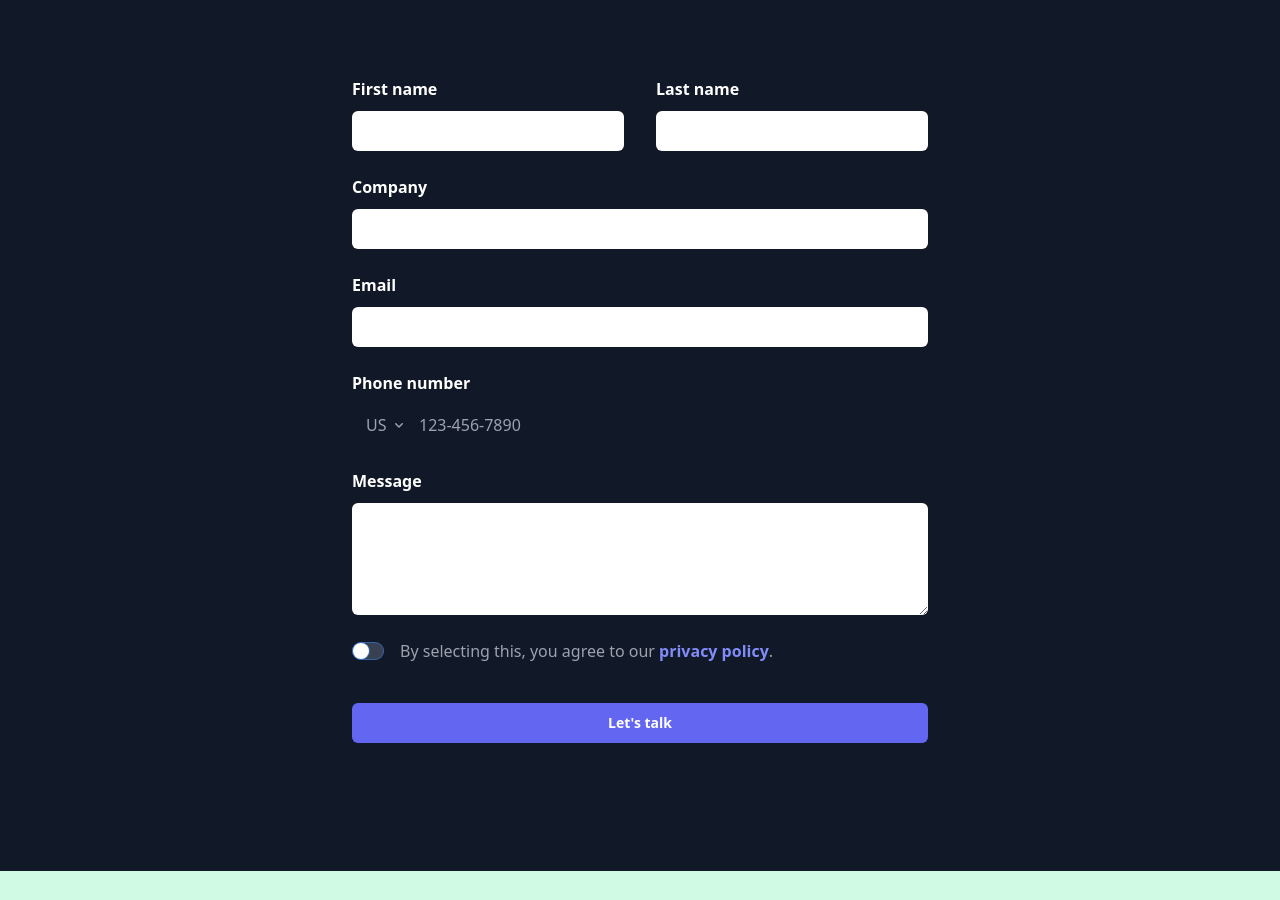
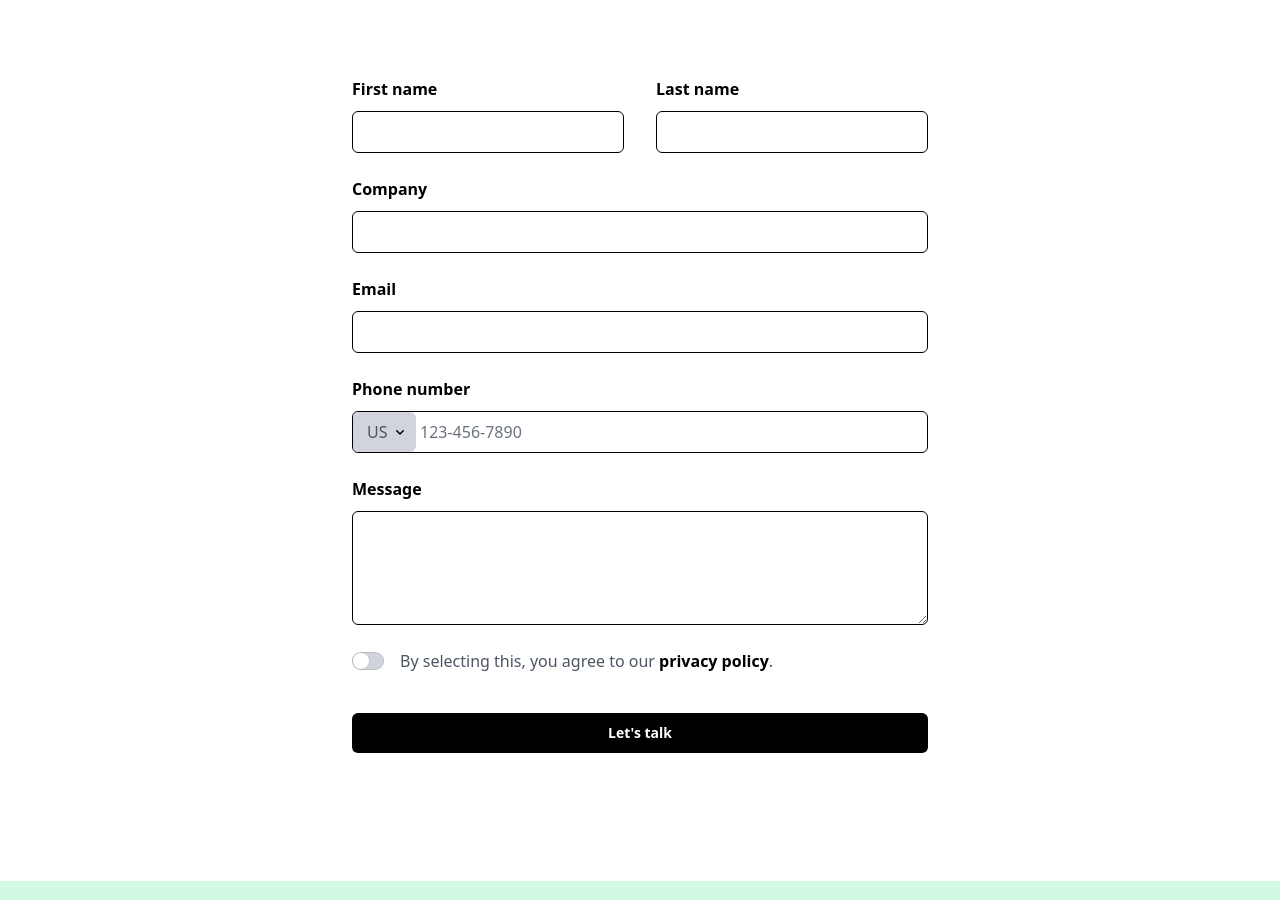
Before and after one commit to Madaswamy14/greenden-tailwind, a plain HTML site: page contact.html in a window 1280 px wide. Shown: the part 267-1167 px from the top of the page. Drawn offline with nearby package versions, Linux system fonts and the light colour scheme.

Commit message:
Updated contact styles

```diff
--- a/contact.html
+++ b/contact.html
@@ -31,84 +31,78 @@
 
     <!--Contact Form-->
 
-    <div class="isolate bg-gray-900 px-6 py-24 sm:py-32 lg:px-8">
-        <div aria-hidden="true"
-            class="absolute inset-x-0 -top-40 -z-10 transform-gpu overflow-hidden blur-3xl sm:-top-80">
-            <div style="clip-path: polygon(74.1% 44.1%, 100% 61.6%, 97.5% 26.9%, 85.5% 0.1%, 80.7% 2%, 72.5% 32.5%, 60.2% 62.4%, 52.4% 68.1%, 47.5% 58.3%, 45.2% 34.5%, 27.5% 76.7%, 0.1% 64.9%, 17.9% 100%, 27.6% 76.8%, 76.1% 97.7%, 74.1% 44.1%)"
-                class="relative left-1/2 -z-10 aspect-1155/678 w-144.5 max-w-none -translate-x-1/2 rotate-30 bg-linear-to-tr from-[#ff80b5] to-[#9089fc] opacity-20 sm:left-[calc(50%-40rem)] sm:w-288.75">
-            </div>
-        </div>
+    <div class="isolate px-6 py-24 sm:py-32 lg:px-8">
         <div class="mx-auto max-w-2xl text-center">
-            <h2 class="text-4xl font-semibold tracking-tight text-balance text-white sm:text-5xl">Contact sales</h2>
-            <p class="mt-2 text-lg/8 text-gray-400">Aute magna irure deserunt veniam aliqua magna enim voluptate.</p>
+            <h2 class="text-4xl font-semibold tracking-tight text-balance text-black sm:text-5xl">Contact sales</h2>
+            <p class="mt-2 text-lg/8 text-gray-600">Aute magna irure deserunt veniam aliqua magna enim voluptate.</p>
         </div>
         <form action="#" method="POST" class="mx-auto mt-16 max-w-xl sm:mt-20">
             <div class="grid grid-cols-1 gap-x-8 gap-y-6 sm:grid-cols-2">
                 <div>
-                    <label for="first-name" class="block text-sm/6 font-semibold text-white">First name</label>
+                    <label for="first-name" class="block text-sm/6 font-semibold text-black">First name</label>
                     <div class="mt-2.5">
                         <input id="first-name" type="text" name="first-name" autocomplete="given-name"
-                            class="block w-full rounded-md bg-white/5 px-3.5 py-2 text-base text-white outline-1 -outline-offset-1 outline-white/10 placeholder:text-gray-500 focus:outline-2 focus:-outline-offset-2 focus:outline-indigo-500" />
+                            class="block w-full rounded-md border border-black px-3.5 py-2 text-base text-black placeholder-gray-500 focus:outline-none focus:ring-2 focus:ring-black" />
                     </div>
                 </div>
                 <div>
-                    <label for="last-name" class="block text-sm/6 font-semibold text-white">Last name</label>
+                    <label for="last-name" class="block text-sm/6 font-semibold text-black">Last name</label>
                     <div class="mt-2.5">
                         <input id="last-name" type="text" name="last-name" autocomplete="family-name"
-                            class="block w-full rounded-md bg-white/5 px-3.5 py-2 text-base text-white outline-1 -outline-offset-1 outline-white/10 placeholder:text-gray-500 focus:outline-2 focus:-outline-offset-2 focus:outline-indigo-500" />
+                            class="block w-full rounded-md border border-black px-3.5 py-2 text-base text-black placeholder-gray-500 focus:outline-none focus:ring-2 focus:ring-black" />
                     </div>
                 </div>
                 <div class="sm:col-span-2">
-                    <label for="company" class="block text-sm/6 font-semibold text-white">Company</label>
+                    <label for="company" class="block text-sm/6 font-semibold text-black">Company</label>
                     <div class="mt-2.5">
                         <input id="company" type="text" name="company" autocomplete="organization"
-                            class="block w-full rounded-md bg-white/5 px-3.5 py-2 text-base text-white outline-1 -outline-offset-1 outline-white/10 placeholder:text-gray-500 focus:outline-2 focus:-outline-offset-2 focus:outline-indigo-500" />
+                            class="block w-full rounded-md border border-black px-3.5 py-2 text-base text-black placeholder-gray-500 focus:outline-none focus:ring-2 focus:ring-black" />
                     </div>
                 </div>
                 <div class="sm:col-span-2">
-                    <label for="email" class="block text-sm/6 font-semibold text-white">Email</label>
+                    <label for="email" class="block text-sm/6 font-semibold text-black">Email</label>
                     <div class="mt-2.5">
                         <input id="email" type="email" name="email" autocomplete="email"
-                            class="block w-full rounded-md bg-white/5 px-3.5 py-2 text-base text-white outline-1 -outline-offset-1 outline-white/10 placeholder:text-gray-500 focus:outline-2 focus:-outline-offset-2 focus:outline-indigo-500" />
+                            class="block w-full rounded-md border border-black px-3.5 py-2 text-base text-black placeholder-gray-500 focus:outline-none focus:ring-2 focus:ring-black" />
                     </div>
                 </div>
                 <div class="sm:col-span-2">
-                    <label for="phone-number" class="block text-sm/6 font-semibold text-white">Phone number</label>
+                    <label for="phone-number" class="block text-sm/6 font-semibold text-black">Phone number</label>
                     <div class="mt-2.5">
                         <div
-                            class="flex rounded-md bg-white/5 outline-1 -outline-offset-1 outline-white/10 has-[input:focus-within]:outline-2 has-[input:focus-within]:-outline-offset-2 has-[input:focus-within]:outline-indigo-500">
+                            class="flex rounded-md border border-black focus-within:ring-2 focus-within:ring-black bg-white">
                             <div class="grid shrink-0 grid-cols-1 focus-within:relative">
                                 <select id="country" name="country" autocomplete="country" aria-label="Country"
-                                    class="col-start-1 row-start-1 w-full appearance-none rounded-md bg-transparent py-2 pr-7 pl-3.5 text-base text-gray-400 placeholder:text-gray-500 focus:outline-2 focus:-outline-offset-2 focus:outline-indigo-500 sm:text-sm/6">
+                                    class="col-start-1 row-start-1 w-full appearance-none rounded-md bg-gray-300 py-2 pr-7 pl-3.5 text-base text-gray-600 placeholder-gray-500 focus:outline-none sm:text-sm/6">
                                     <option>US</option>
                                     <option>CA</option>
                                     <option>EU</option>
                                 </select>
                                 <svg viewBox="0 0 16 16" fill="currentColor" data-slot="icon" aria-hidden="true"
-                                    class="pointer-events-none col-start-1 row-start-1 mr-2 w-5 h-5 self-center justify-self-end text-gray-400 sm:w-4 sm:h-4">
+                                    class="pointer-events-none col-start-1 row-start-1 mr-2 w-5 h-5 self-center justify-self-end text-black sm:w-4 sm:h-4">
                                     <path
                                         d="M4.22 6.22a.75.75 0 0 1 1.06 0L8 8.94l2.72-2.72a.75.75 0 1 1 1.06 1.06l-3.25 3.25a.75.75 0 0 1-1.06 0L4.22 7.28a.75.75 0 0 1 0-1.06Z"
                                         clip-rule="evenodd" fill-rule="evenodd" />
                                 </svg>
                             </div>
                             <input id="phone-number" type="text" name="phone-number" placeholder="123-456-7890"
-                                class="block min-w-0 grow bg-transparent py-1.5 pr-3 pl-1 text-base text-white placeholder:text-gray-500 focus:outline-none sm:text-sm/6" />
+                                class="block min-w-0 grow bg-transparent py-1.5 pr-3 pl-1 text-base text-black placeholder-gray-500 focus:outline-none sm:text-sm/6" />
                         </div>
                     </div>
                 </div>
                 <div class="sm:col-span-2">
-                    <label for="message" class="block text-sm/6 font-semibold text-white">Message</label>
+                    <label for="message" class="block text-sm/6 font-semibold text-black">Message</label>
                     <div class="mt-2.5">
                         <textarea id="message" name="message" rows="4"
-                            class="block w-full rounded-md bg-white/5 px-3.5 py-2 text-base text-white outline-1 -outline-offset-1 outline-white/10 placeholder:text-gray-500 focus:outline-2 focus:-outline-offset-2 focus:outline-indigo-500"></textarea>
+                            class="block w-full rounded-md border border-black px-3.5 py-2 text-base text-black placeholder-gray-500 focus:outline-none focus:ring-2 focus:ring-black"></textarea>
                     </div>
                 </div>
                 <div class="flex gap-x-4 sm:col-span-2">
                     <div class="flex h-6 items-center">
                         <div
-                            class="group relative inline-flex w-8 shrink-0 rounded-full bg-gray-700 p-px ring-1 ring-inset ring-white/10 outline-offset-2 outline-indigo-500 transition-colors duration-200 ease-in-out focus-within:outline-2 cursor-pointer">
+                            class="group relative inline-flex w-8 shrink-0 rounded-full bg-gray-300 p-px ring-1 ring-inset ring-black ring-opacity-10 transition-colors duration-200 ease-in-out focus-within:ring-2 focus-within:ring-green-500 cursor-pointer">
                             <span
-                                class="w-4 h-4 rounded-full bg-white shadow-sm ring-1 ring-gray-900/5 transition-transform duration-200 ease-in-out transform translate-x-0"></span>
+                                class="w-4 h-4 rounded-full bg-white shadow-sm ring-1 ring-gray-900 ring-opacity-5 transition-transform duration-200 ease-in-out transform translate-x-0"></span>
                             <input id="agree-to-policies" type="checkbox" name="agree-to-policies"
                                 aria-label="Agree to policies"
                                 class="absolute inset-0 w-full h-full appearance-none focus:outline-none cursor-pointer"
@@ -116,28 +110,29 @@
                                     const dot = this.previousElementSibling;
                                     const bg = this.parentElement;
                                     if(this.checked) {
-                                        bg.classList.remove('bg-gray-700');
-                                        bg.classList.add('bg-indigo-500');
+                                        bg.classList.remove('bg-gray-300');
+                                        bg.classList.add('bg-green-500');
                                         dot.classList.remove('translate-x-0');
                                         dot.classList.add('translate-x-3.5');
                                     } else {
-                                        bg.classList.add('bg-gray-700');
-                                        bg.classList.remove('bg-indigo-500');
+                                        bg.classList.add('bg-gray-300');
+                                        bg.classList.remove('bg-green-500');
                                         dot.classList.add('translate-x-0');
                                         dot.classList.remove('translate-x-3.5');
                                     }
                                 " />
                         </div>
                     </div>
-                    <label for="agree-to-policies" class="text-sm/6 text-gray-400 cursor-pointer">
+                    <label for="agree-to-policies" class="text-sm/6 text-gray-600 cursor-pointer">
                         By selecting this, you agree to our
-                        <a href="#" class="font-semibold whitespace-nowrap text-indigo-400">privacy policy</a>.
+                        <a href="#" class="font-semibold whitespace-nowrap text-black hover:underline">privacy
+                            policy</a>.
                     </label>
                 </div>
             </div>
             <div class="mt-10">
                 <button type="submit"
-                    class="block w-full rounded-md bg-indigo-500 px-3.5 py-2.5 text-center text-sm font-semibold text-white shadow-xs hover:bg-indigo-400 focus-visible:outline-2 focus-visible:outline-offset-2 focus-visible:outline-indigo-500">Let's
+                    class="block w-full rounded-md bg-black px-3.5 py-2.5 text-center text-sm font-semibold text-white shadow-xs hover:bg-gray-800 focus-visible:outline-2 focus-visible:outline-offset-2 focus-visible:outline-black">Let's
                     talk</button>
             </div>
         </form>
```
